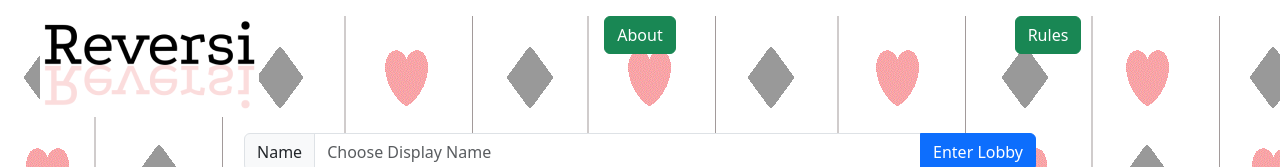
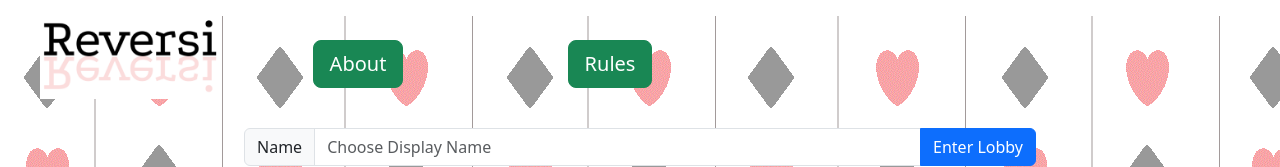
Before and after one commit to michael-methvin/reversi-website, a website: page public/index.html in a window 1280 px wide. Shown: the top 167 px of the page. Drawn offline with nearby package versions, Linux system fonts and the light colour scheme.

Commit message:
More stylizing the landing page

```diff
--- a/public/index.html
+++ b/public/index.html
@@ -25,14 +25,14 @@
 
                     <!-- About and Rules -->
                     <div class = "row m-3">
-                        <div class="col">
+                        <div class="col-2">
                             <img class= "img-fluid" src="assets/images/top_logo1.png" alt="Reversi Logo 1"/>
                         </div>
-                        <div class = "col text-center">
-                            <a class = "btn btn-success text-nowrap" href="about.html">About</a>
+                        <div class = "col-2 text-center m-4">
+                            <a class = "btn btn-success btn-lg text-nowrap" href="about.html">About</a>
                         </div>
-                        <div class = "col text-center">
-                            <a class = "btn btn-success text-nowrap" href="https://en.wikipedia.org/wiki/Reversi">Rules</a>
+                        <div class = "col-2 text-center m-4">
+                            <a class = "btn btn-success btn-lg text-nowrap" href="https://en.wikipedia.org/wiki/Reversi">Rules</a>
                         </div>
                     </div>
 
```
